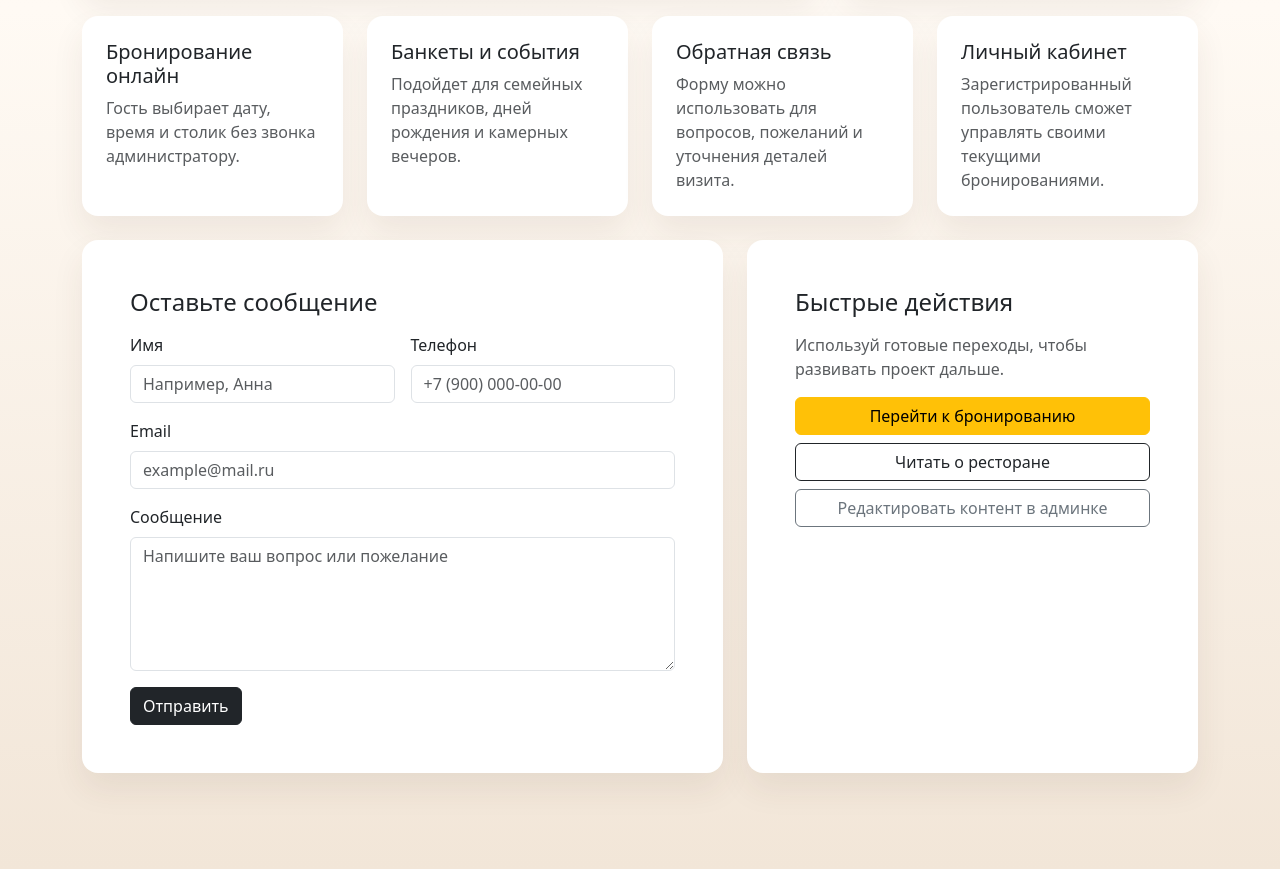
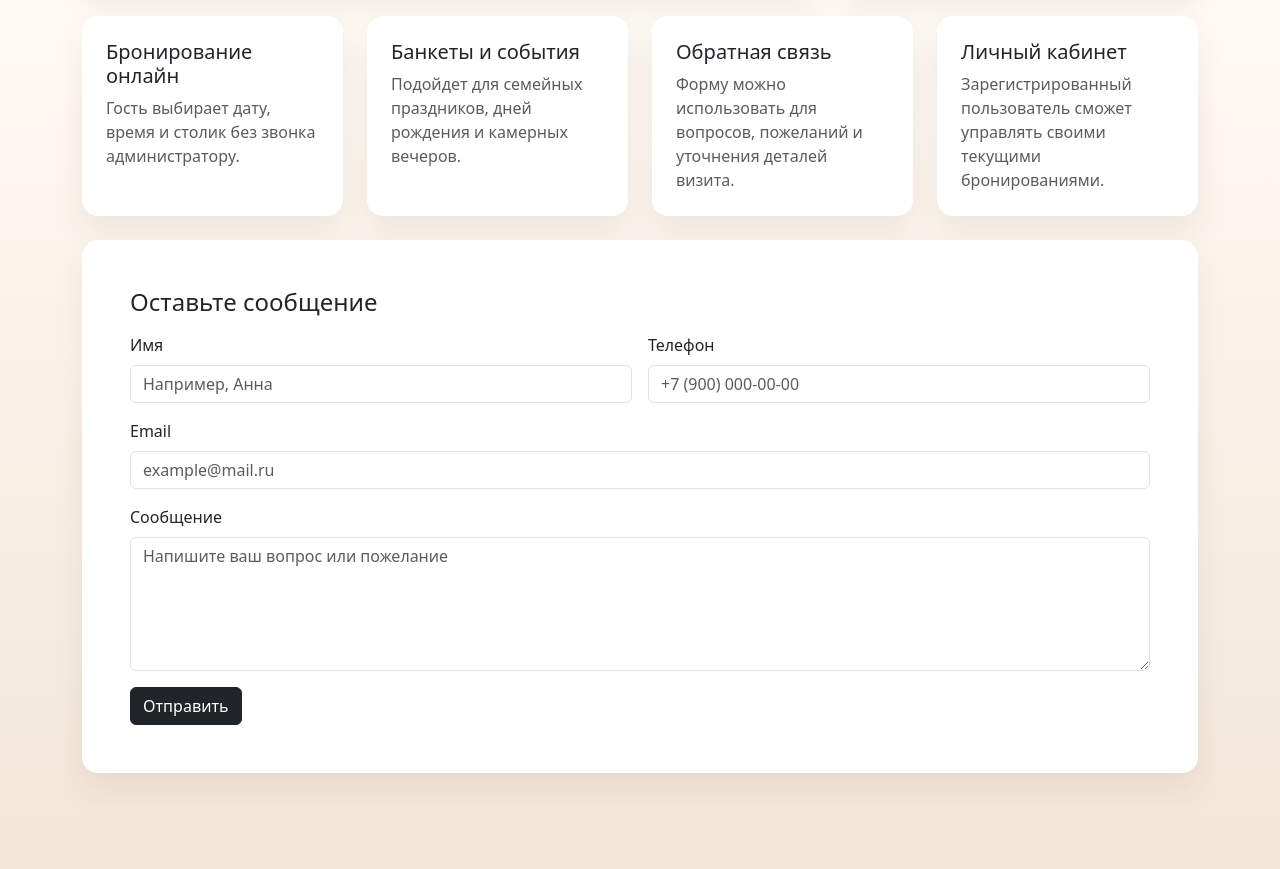
Before and after one commit to Aleksandr-Konoplev/all_food, a Django app: page / in a window 1280 px wide. Shown: the part 694-1563 px from the top of the page. Run offline with Django 5.2, Linux system fonts and the light colour scheme; data comes from the database, SQL or seed files in the repository; parts of the project's set-up code (start-up, migrations or seed data) failed here and were passed over; some libraries are stand-ins or nearby versions.

Commit message:
fix home.html

```diff
--- a/core/templates/core/home.html
+++ b/core/templates/core/home.html
@@ -60,7 +60,7 @@
 </div>
 
 <div class="row g-4">
-    <div class="col-lg-7">
+    <div class="col-12">
         <div class="card rounded-4 info-card h-100">
             {# Форма обратной связи #}
             <div class="card-body p-4 p-lg-5">
@@ -113,18 +113,5 @@
             </div>
         </div>
     </div>
-    <div class="col-lg-5">
-        <div class="card rounded-4 info-card h-100">
-            <div class="card-body p-4 p-lg-5">
-                <h2 class="h4 mb-3">Быстрые действия</h2>
-                <p class="text-body-secondary">Используй готовые переходы, чтобы развивать проект дальше.</p>
-                <div class="d-grid gap-2">
-                    <a class="btn btn-warning" href="{% url 'table_reservation:reservation-create' %}">Перейти к бронированию</a>
-                    <a class="btn btn-outline-dark" href="{% url 'core:about' %}">Читать о ресторане</a>
-                    <a class="btn btn-outline-secondary" href="/admin/">Редактировать контент в админке</a>
-                </div>
-            </div>
-        </div>
-    </div>
 </div>
 {% endblock %}
```
